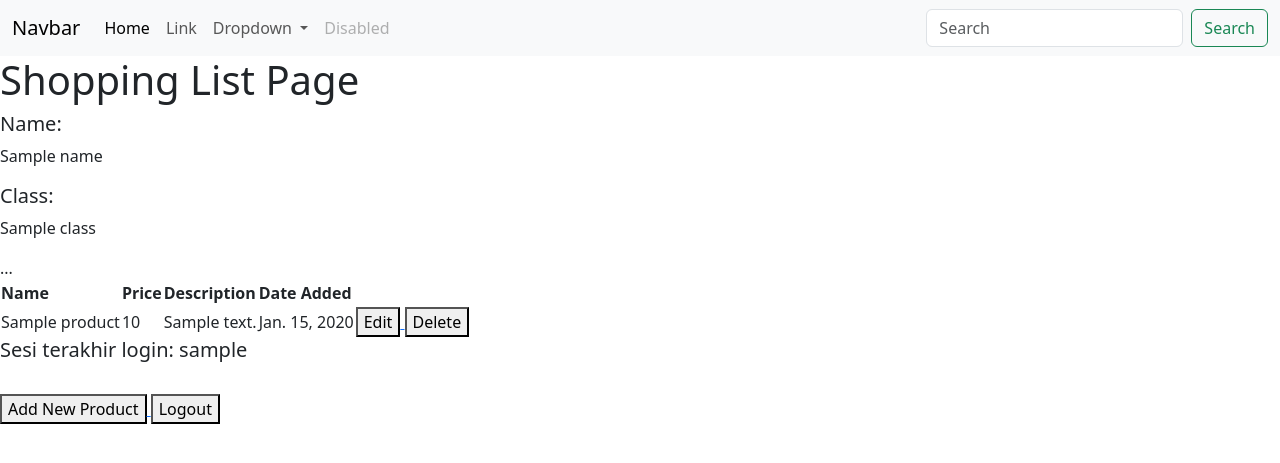
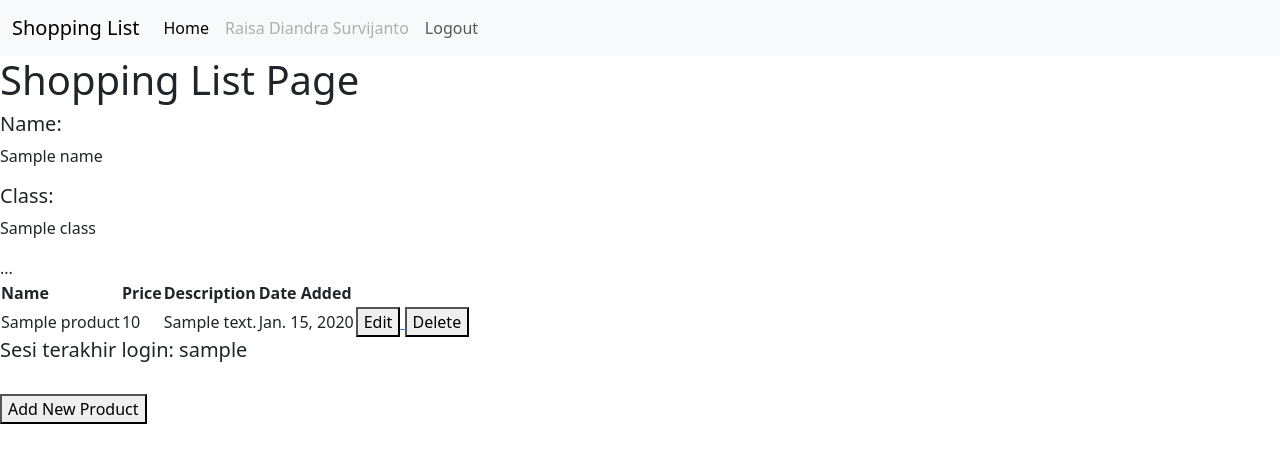
Before and after one commit to raisadiandra/shopping-list, a Django app: template main/templates/main.html in a window 1280 px wide. Shown: the top 463 px of the page. Run offline with Django 4.2, Linux system fonts and the light colour scheme; tables that the repository leaves empty hold one stand-in row (values such as "Sample post"); the template is opened without the code that fills it: values that come from a table or form of the project are taken from there, most other values are stand-ins (such as "Sample title", 1, 10 or a date in 2020).

Commit message:
tutorial 4 done (revisi)

```diff
--- a/main/templates/main.html
+++ b/main/templates/main.html
@@ -3,7 +3,7 @@
 {% block content %}
 <nav class="navbar navbar-expand-lg bg-body-tertiary">
     <div class="container-fluid">
-      <a class="navbar-brand" href="#">Navbar</a>
+      <a class="navbar-brand" href="#">Shopping List</a>
       <button class="navbar-toggler" type="button" data-bs-toggle="collapse" data-bs-target="#navbarSupportedContent" aria-controls="navbarSupportedContent" aria-expanded="false" aria-label="Toggle navigation">
         <span class="navbar-toggler-icon"></span>
       </button>
@@ -13,27 +13,12 @@
             <a class="nav-link active" aria-current="page" href="#">Home</a>
           </li>
           <li class="nav-item">
-            <a class="nav-link" href="#">Link</a>
-          </li>
-          <li class="nav-item dropdown">
-            <a class="nav-link dropdown-toggle" href="#" role="button" data-bs-toggle="dropdown" aria-expanded="false">
-              Dropdown
-            </a>
-            <ul class="dropdown-menu">
-              <li><a class="dropdown-item" href="#">Action</a></li>
-              <li><a class="dropdown-item" href="#">Another action</a></li>
-              <li><hr class="dropdown-divider"></li>
-              <li><a class="dropdown-item" href="#">Something else here</a></li>
-            </ul>
+            <a class="nav-link disabled" aria-disabled="true">Raisa Diandra Survijanto</a>
           </li>
           <li class="nav-item">
-            <a class="nav-link disabled" aria-disabled="true">Disabled</a>
+            <a class="nav-link" href="{% url 'main:logout' %}">Logout</a>
           </li>
         </ul>
-        <form class="d-flex" role="search">
-          <input class="form-control me-2" type="search" placeholder="Search" aria-label="Search">
-          <button class="btn btn-outline-success" type="submit">Search</button>
-        </form>
       </div>
     </div>
   </nav>
@@ -89,10 +74,4 @@
         </button>
     </a>
 
-    <a href="{% url 'main:logout' %}">
-        <button>
-            Logout
-        </button>
-    </a>
-
 {% endblock content %}
```
